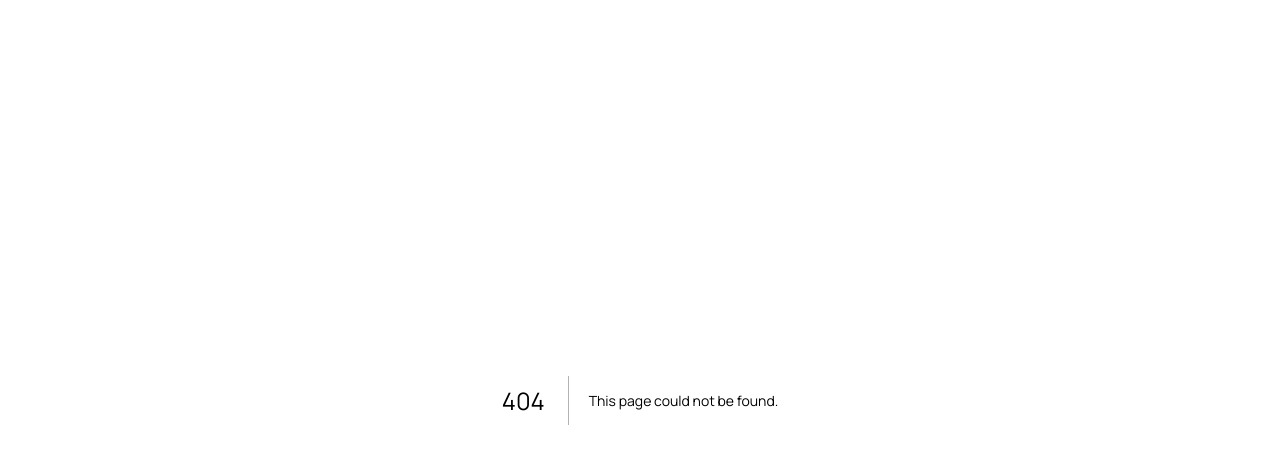
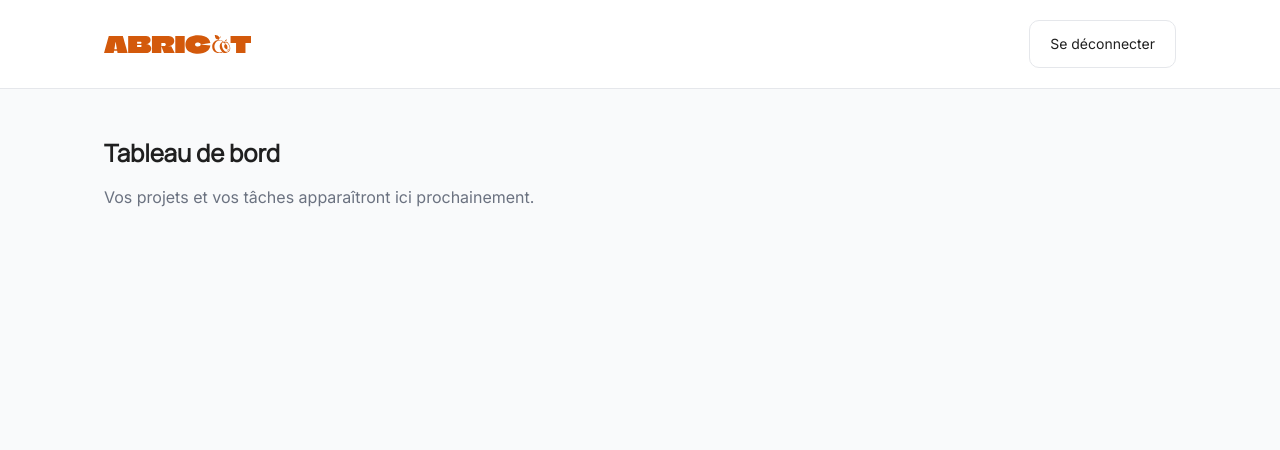
Before and after one commit to lgeniaux/oc-projet-7, a Next.js app in the folder src/frontend/: page /dashboard in a window 1280 px wide. Before the commit this address had no page. Shown: the top 450 px of the page. Built offline with nearby package versions, Linux system fonts and the light colour scheme; sample sign-in values are in the browser's storage.

Commit message:
feat: add client session gate and sign-out

```diff
--- /dev/null
+++ b/src/frontend/src/app/dashboard/page.tsx
@@ -0,0 +1,5 @@
+import { DashboardSession } from "@/modules/auth/dashboard-session";
+
+export default function DashboardPage() {
+  return <DashboardSession />;
+}
--- /dev/null
+++ b/src/frontend/src/modules/auth/dashboard-session.tsx
@@ -0,0 +1,72 @@
+"use client";
+
+import { useEffect, useSyncExternalStore } from "react";
+import Image from "next/image";
+import { useRouter } from "next/navigation";
+import { Button } from "@/components/ui/button";
+
+function subscribeToSession(onChange: () => void) {
+  window.addEventListener("auth-session-change", onChange);
+  return () => window.removeEventListener("auth-session-change", onChange);
+}
+
+function hasTabToken() {
+  return Boolean(sessionStorage.getItem("authToken"));
+}
+
+/**
+ * Show the dashboard only when this tab has a token.
+ * @returns A loading state or the dashboard entry screen.
+ */
+export function DashboardSession() {
+  const router = useRouter();
+  const hasSession = useSyncExternalStore(
+    subscribeToSession,
+    hasTabToken,
+    () => false,
+  );
+
+  useEffect(() => {
+    if (!sessionStorage.getItem("authToken")) {
+      router.replace("/login");
+    }
+  }, [router]);
+
+  function signOut() {
+    sessionStorage.removeItem("authToken");
+    window.dispatchEvent(new Event("auth-session-change"));
+    router.replace("/login");
+  }
+
+  if (!hasSession) {
+    return (
+      <main className="mx-auto max-w-6xl px-6 py-10">
+        <p role="status">Chargement de votre espace…</p>
+      </main>
+    );
+  }
+
+  return (
+    <>
+      <header className="border-b border-border bg-surface">
+        <div className="mx-auto flex max-w-6xl items-center justify-between gap-4 px-6 py-5 sm:px-10">
+          <Image
+            src="/abricot-logo.svg"
+            alt="Abricot"
+            width={147}
+            height={19}
+          />
+          <Button variant="outline" onClick={signOut}>
+            Se déconnecter
+          </Button>
+        </div>
+      </header>
+      <main className="mx-auto max-w-6xl px-6 py-12 sm:px-10">
+        <h1 className="font-heading text-2xl font-semibold">Tableau de bord</h1>
+        <p className="mt-4 text-muted">
+          Vos projets et vos tâches apparaîtront ici prochainement.
+        </p>
+      </main>
+    </>
+  );
+}
--- a/src/frontend/src/modules/auth/login-form.tsx
+++ b/src/frontend/src/modules/auth/login-form.tsx
@@ -45,7 +45,7 @@ export function LoginForm() {
         return;
       }
       await saveAuthToken(response);
-      router.replace("/");
+      router.replace("/dashboard");
     } catch {
       setServerError("La connexion est indisponible. Réessayez plus tard.");
     }
--- a/src/frontend/src/modules/auth/register-form.tsx
+++ b/src/frontend/src/modules/auth/register-form.tsx
@@ -49,7 +49,7 @@ export function RegisterForm() {
         return;
       }
       await saveAuthToken(response);
-      router.replace("/");
+      router.replace("/dashboard");
     } catch {
       setServerError("L'inscription est indisponible. Réessayez plus tard.");
     }
```
Also changed, not shown: 4 other files (tests, documents, lock files or other folders).
